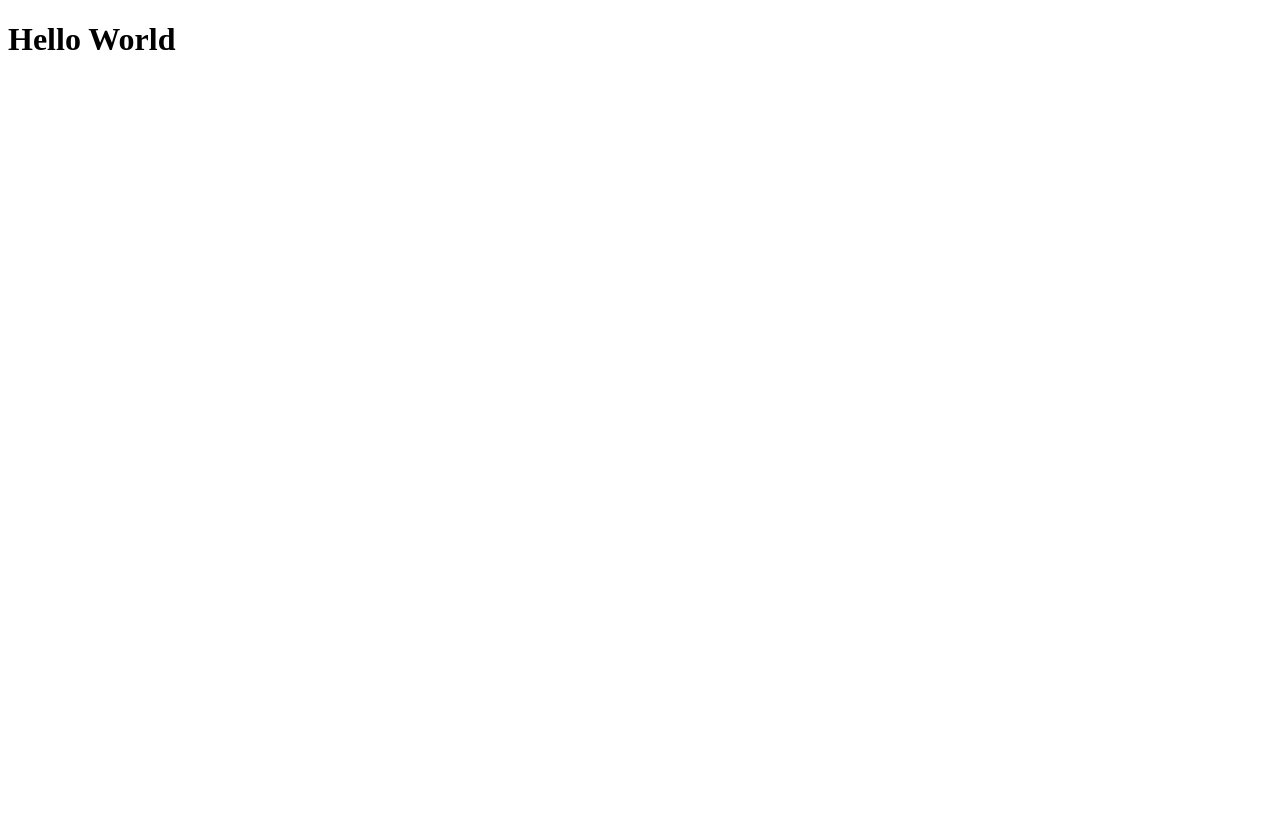
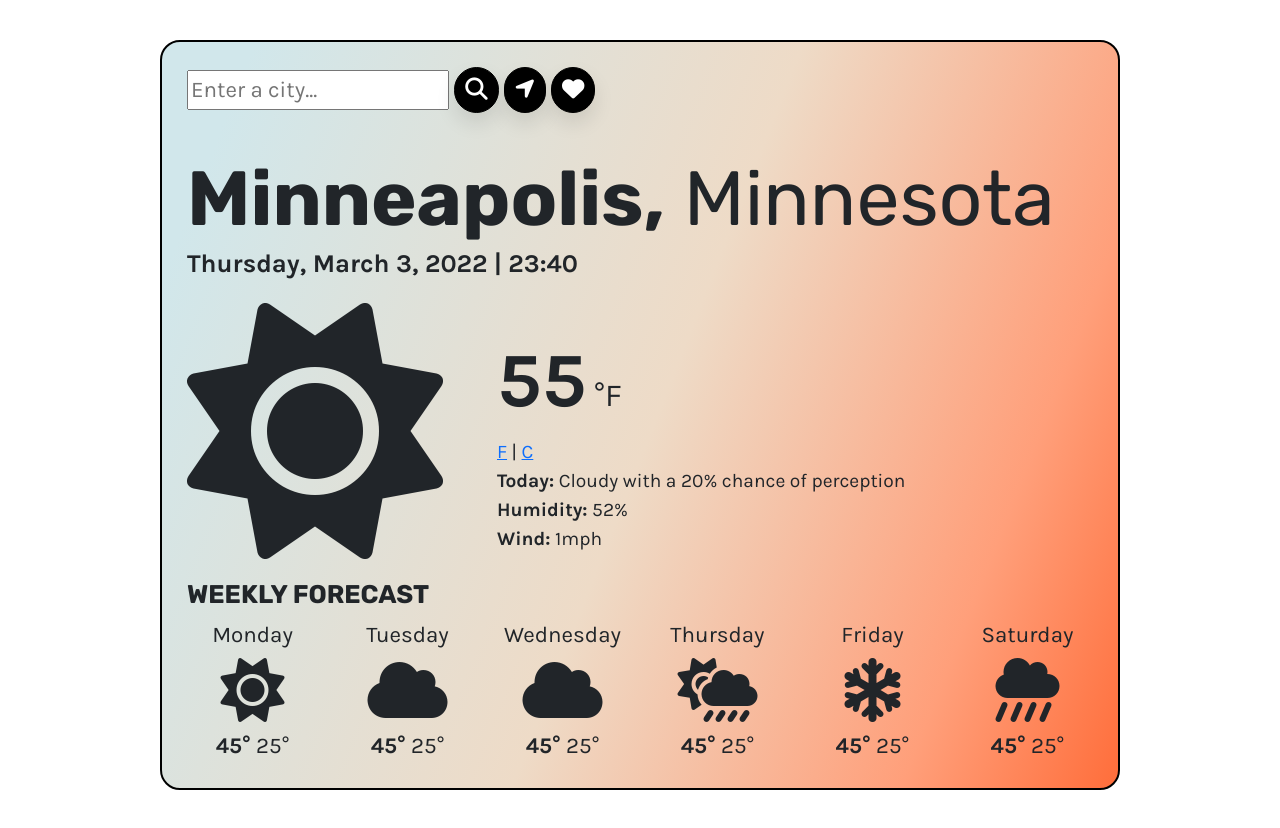
Before and after one commit to RaeganJaeger/SheCodes-Plus-Project, a plain HTML site: page index.html in a window 1280 px wide. Before the commit the page ends 800 px from the top, so only its background shows below. Drawn offline with nearby package versions, Linux system fonts and the light colour scheme.

Commit message:
Updated code on all files
Updated code to reflect current weather application version.

```diff
--- a/index.html
+++ b/index.html
@@ -4,11 +4,83 @@
     <meta charset="UTF-8" />
     <meta http-equiv="X-UA-Compatible" content="IE=edge" />
     <meta name="viewport" content="width=device-width, initial-scale=1.0" />
-    <title>Document</title>
-    <link rel="stylesheet" href="styles.css" />
+    <title>Weather Application</title>
+    <script src="https://unpkg.com/axios/dist/axios.min.js"></script>
+    <link href="https://cdn.jsdelivr.net/npm/bootstrap@5.1.3/dist/css/bootstrap.min.css" rel="stylesheet" integrity="sha384-1BmE4kWBq78iYhFldvKuhfTAU6auU8tT94WrHftjDbrCEXSU1oBoqyl2QvZ6jIW3" crossorigin="anonymous">
+    <link rel="preconnect" href="https://fonts.googleapis.com">
+      <link rel="preconnect" href="https://fonts.gstatic.com" crossorigin>
+      <link href="https://fonts.googleapis.com/css2?family=Karla:ital,wght@0,200;0,300;0,400;0,600;0,700;0,800;1,200;1,300;1,400;1,500;1,600;1,700&family=Rubik:ital,wght@0,300;0,400;0,700;1,400;1,700&display=swap" rel="stylesheet">
+    <link rel="stylesheet" href="styles.css">
+    <script
+      src="https://kit.fontawesome.com/09a178f50d.js"
+      crossorigin="anonymous"
+    ></script>
   </head>
   <body>
-    <h1>Hello World</h1>
+    <container>
+    <div class="boundary">
+      <div class="search">
+        <form id="search-form">
+        <input type="city" id="city-input" placeholder="Enter a city..."><input type="submit" value="Submit" hidden>
+          <button class="icon-button"><i class="fas fa-search ibutton"></i></button>
+          <button class="icon-button"><i class="fas fa-location-arrow ibutton" id="location-button"></i></button>
+          <button class="icon-button"><i class="fas fa-heart ibutton"></i></button>
+      </div>
+      <header>
+        <h1 id="city-header"><strong> Minneapolis,</strong> Minnesota</h1>
+        <div class="today-date" id="today-date"></div>
+
+        <div class="row today">
+        <div class="col-4">
+          <i class="fas fa-sun main-icon"></i></div>
+        <div class="col-6">
+          <span class="today-temp" id="today-temp">55</span> °F
+        <ul class="today-summary">
+          <li><a href="" id="fahrenheit">F</a> | <a href="" id="celsius">C</a>
+          <li>
+            <strong>Today:</strong> Cloudy with a 20% chance of perception
+          </li>
+          <li><strong>Humidity:</strong> 52%</li>
+          <li><strong>Wind:</strong> 1mph</li>
+        </ul>
+      </div></div></header>
+
+      <h2>Weekly Forecast</h2>
+      <div class="row">
+          <div class="col-2">
+            <div class="day">Monday</div>
+            <i class="fas fa-sun weekly-icon"></i><br>
+            <div class="weekly-temps"><strong>45°</strong> 25°</div></li>
+            </div>
+          <div class="col-2">
+            <div class="day">Tuesday</div>
+            <i class="fas fa-cloud weekly-icon"></i>
+            <div class="weekly-temps"><strong>45°</strong> 25°</div>
+          </div>
+          <div class="col-2">
+            <div class="day">Wednesday</div>
+            <i class="fas fa-cloud weekly-icon"></i>
+            <div class="weekly-temps"><strong>45°</strong> 25°</div>
+          </div>
+          <div class="col-2">
+            <div class="day">Thursday</div>
+            <i class="fas fa-cloud-sun-rain weekly-icon"></i>
+            <div class="weekly-temps"><strong>45°</strong> 25°</div>
+          </div>
+          <div class="col-2">
+            <div class="day">Friday</div>
+            <i class="fas fa-snowflake weekly-icon"></i>
+            <div class="weekly-temps"><strong>45°</strong> 25°</div>
+          </div>
+          <div class="col-2">
+            <div class="day">Saturday</div>
+            <i class="fas fa-cloud-showers-heavy weekly-icon"></i>
+            <div class="weekly-temps"><strong>45°</strong> 25°</div>
+          </div>
+      </row>
+      </div>
+    </container>
+    </div>
     <script type="text/javascript" src="index.js"></script>
   </body>
 </html>
--- a/index.js
+++ b/index.js
@@ -0,0 +1,99 @@
+function changeDate() {
+  let now = new Date();
+
+  let days = [
+    "Sunday",
+    "Monday",
+    "Tuesday",
+    "Wednesday",
+    "Thursday",
+    "Friday",
+    "Saturday",
+  ];
+  let months = [
+    "January",
+    "February",
+    "March",
+    "April",
+    "May",
+    "June",
+    "July",
+    "August",
+    "September",
+    "October",
+    "November",
+    "December",
+  ];
+
+  let day = days[now.getDay()];
+  let month = months[now.getMonth()];
+  let date = now.getDate();
+  let year = now.getFullYear();
+
+  let hour = now.getHours();
+  if (hour < 10) {
+    hour = `0${hour}`;
+  }
+  let min = now.getMinutes();
+  if (min < 10) {
+    min = `0${min}`;
+  }
+
+  let time = `${hour}:${min}`;
+
+  let todayDate = document.querySelector("#today-date");
+
+  todayDate.innerHTML = `${day}, ${month} ${date}, ${year} | ${time}`;
+}
+
+changeDate();
+
+// OpenWeather Access
+//let apiKey = "fc4cce9256dbfa5057522b9ccaf07872";
+//let units = "imperial";
+//let city = "Minneapolis";
+//let apiUrl = `https://api.openweathermap.org/data/2.5/weather?q=${city}&appid=${apiKey}&units=${units}`;
+
+// changing Heading and Temp
+function changeHtml(response) {
+  document.querySelector("#city-header").innerHTML = response.data.name;
+  document.querySelector("#today-temp").innerHTML = Math.round(
+    response.data.main.temp
+  );
+}
+
+// Searching the City
+function citySearch(city) {
+  let apiKey = "fc4cce9256dbfa5057522b9ccaf07872";
+  let units = "imperial";
+  let apiUrl = `https://api.openweathermap.org/data/2.5/weather?q=${city}&appid=${apiKey}&units=${units}`;
+  axios.get(apiUrl).then(changeHtml);
+}
+
+function formSubmission(event) {
+  event.preventDefault();
+  let city = document.querySelector("#city-input").value;
+  citySearch(city);
+}
+
+let searchForm = document.querySelector("#search-form");
+searchForm.addEventListener("submit", formSubmission);
+
+// Getting your Current Location
+function showPosition(position) {
+  let lat = position.coords.latitude;
+  let lon = position.coords.longitude;
+  let units = "imperial";
+  let apiKey = "fc4cce9256dbfa5057522b9ccaf07872";
+  let apiUrl = `https://api.openweathermap.org/data/2.5/weather?lat=${lat}&lon=${lon}&appid=${apiKey}&units=${units}`;
+
+  axios.get(apiUrl).then(changeHtml);
+}
+
+function getCurrentPosition(event) {
+  event.preventDefault();
+  navigator.geolocation.getCurrentPosition(showPosition);
+}
+
+let locationButton = document.querySelector("#location-button");
+locationButton.addEventListener("click", getCurrentPosition);
--- a/styles.css
+++ b/styles.css
@@ -0,0 +1,113 @@
+body {
+  font-family: "Karla", sans-serif;
+  font-size: 2.5vw;
+  padding: 40px;
+}
+
+h1 {
+  font-family: "Rubik", sans-serif;
+  font-size: 6vw;
+  font-weight: normal;
+  margin-bottom: 0;
+}
+
+h2 {
+  font-family: "Rubik", sans-serif;
+  font-size: 2vw;
+  font-weight: bold;
+  text-transform: uppercase;
+  margin-top: 0;
+}
+
+button {
+  border-radius: 50px;
+  margin: 0 auto;
+  color: #fff;
+  background-color: #000;
+  border: 1px solid #000;
+  box-shadow: 0px 10px 20px rgba(0, 0, 0, 0.1);
+  cursor: pointer;
+  text-align: center;
+  padding: 5px 10px 5px 10px;
+}
+
+button:hover {
+  background: #fff;
+  color: #000;
+}
+
+.boundary {
+  width: 80%;
+  border: 2px solid #000;
+  border-radius: 20px;
+  background: linear-gradient(
+    111.4deg,
+    rgb(209, 231, 235) 7.4%,
+    rgb(238, 219, 199) 51.4%,
+    rgb(255, 159, 122) 82.6%,
+    rgb(255, 109, 58) 100.2%
+  );
+  padding: 25px;
+  margin: 0 auto;
+}
+
+.search .today {
+  padding: 40px;
+}
+
+.today-date {
+  font-weight: bold;
+  font-size: 2vw;
+}
+
+.main-icon {
+  font-size: 20vw;
+  padding: 20px 0px 20px 0px;
+}
+
+.today-temp {
+  font-size: 6vw;
+  font-weight: bold;
+}
+
+.today-summary {
+  list-style: none;
+  font-size: 1.5vw;
+  padding: 0;
+}
+
+.search {
+  padding-bottom: 40px;
+  font-size: 1.75vw;
+}
+
+.row {
+  text-align: center;
+}
+
+.today {
+  text-align: left;
+}
+
+.col {
+  position: relative;
+  width: 100%;
+}
+
+.col-6 {
+  margin-top: 40px;
+}
+
+.day {
+  display: block;
+  font-size: 1.75vw;
+}
+
+.weekly-icon {
+  font-size: 5vw;
+  padding: 7px;
+}
+
+.weekly-temps {
+  font-size: 1.75vw;
+}
```
